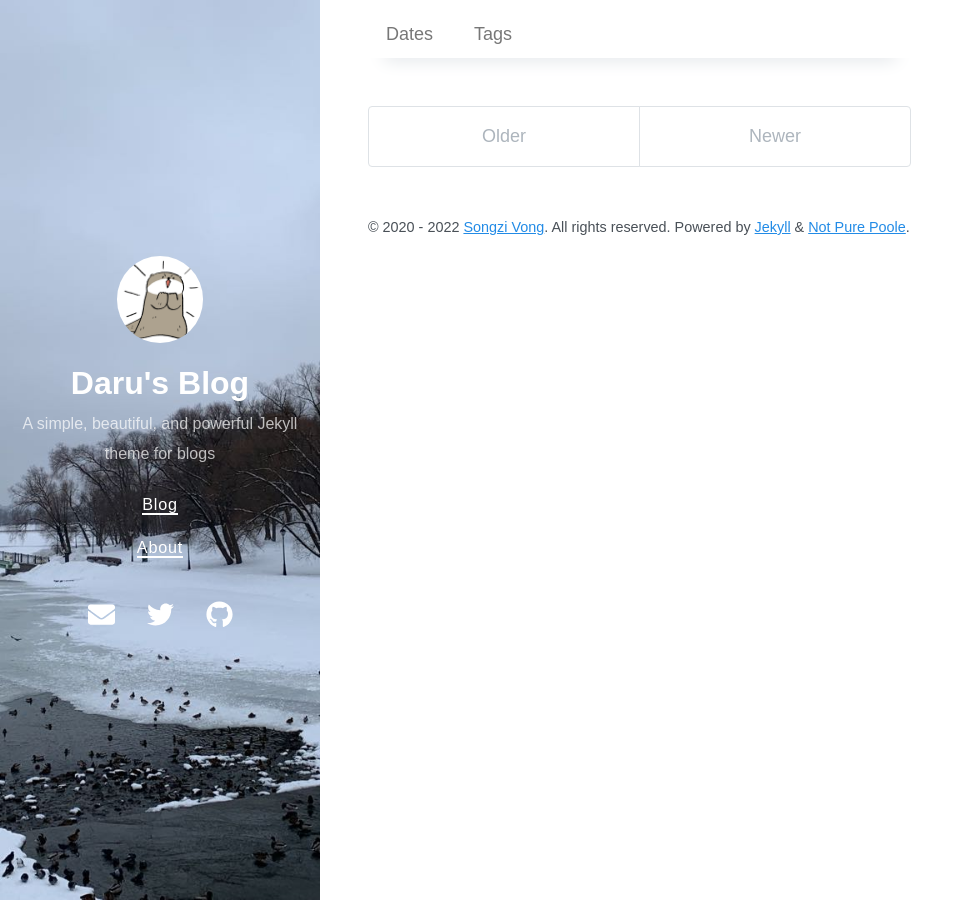
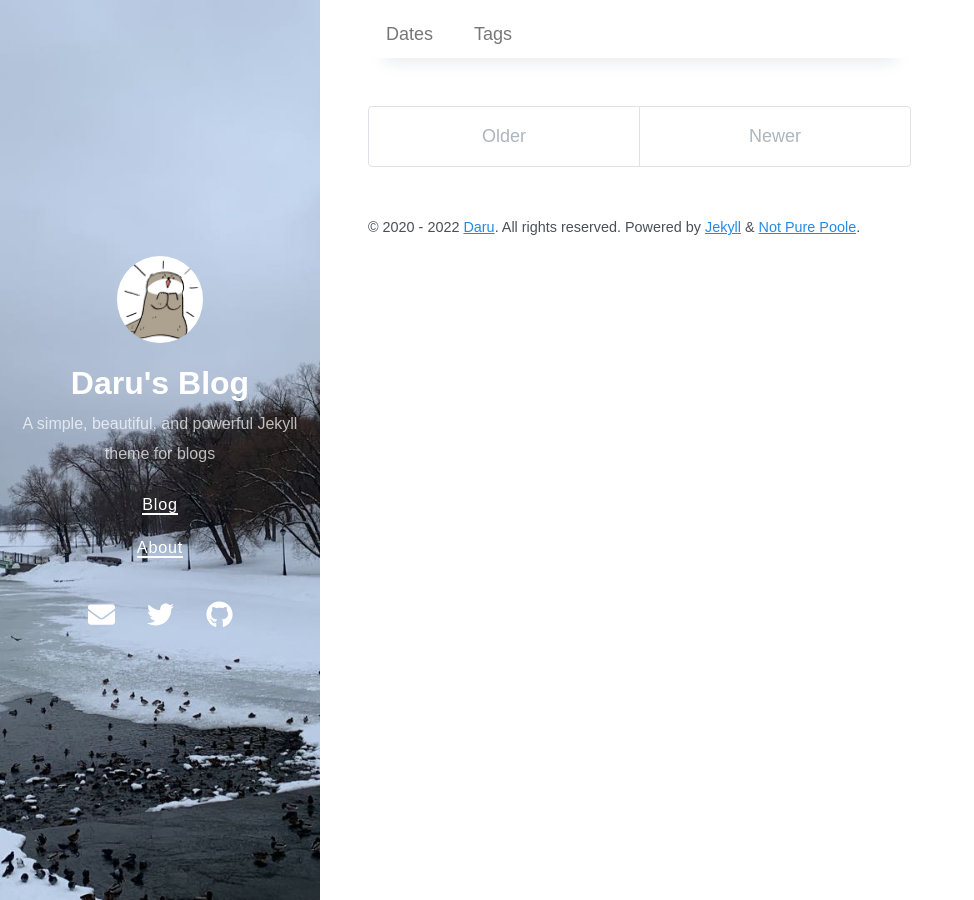
Before and after one commit to daru1027/daru1027.github.io, a Jekyll site: the page built from index.markdown, in a window 1280 px wide. Shown: the whole page, without its empty margins (0-974 px from the left). Built offline with Jekyll 4.4.1, drawn with Linux system fonts in a browser that asks for light colours; nearby versions of some CDN libraries; the list of posts is cut into pages by our own code.

```diff
--- a/_config.yml
+++ b/_config.yml
@@ -54,6 +54,6 @@ sass:
 
 # Specify the author for blog posts
 author:
-  name: Songzi Vong
-  url: https://github.com/vszhub/
-  email: vszhub@gmail.com
+  name: Daru
+  url: https://github.com/daru1027/
+  email: hozoon1027@gmail.com
```
